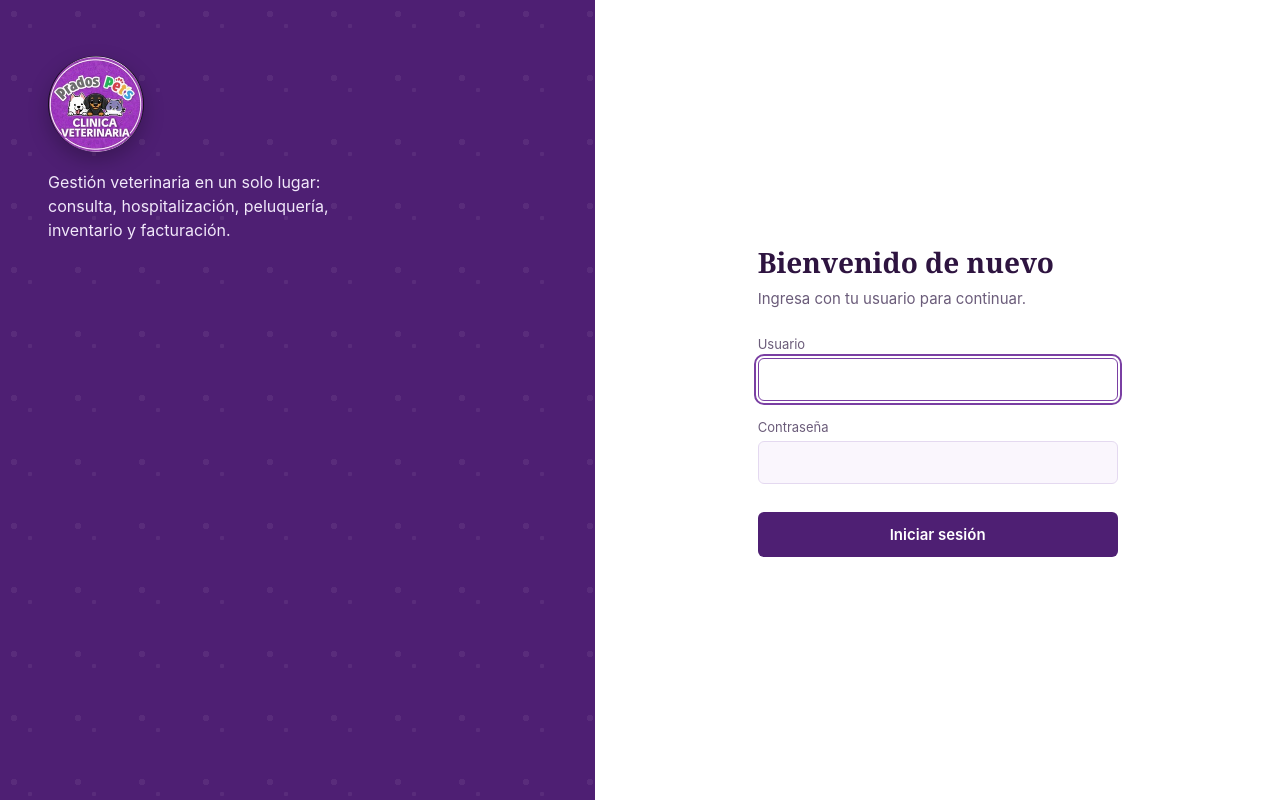
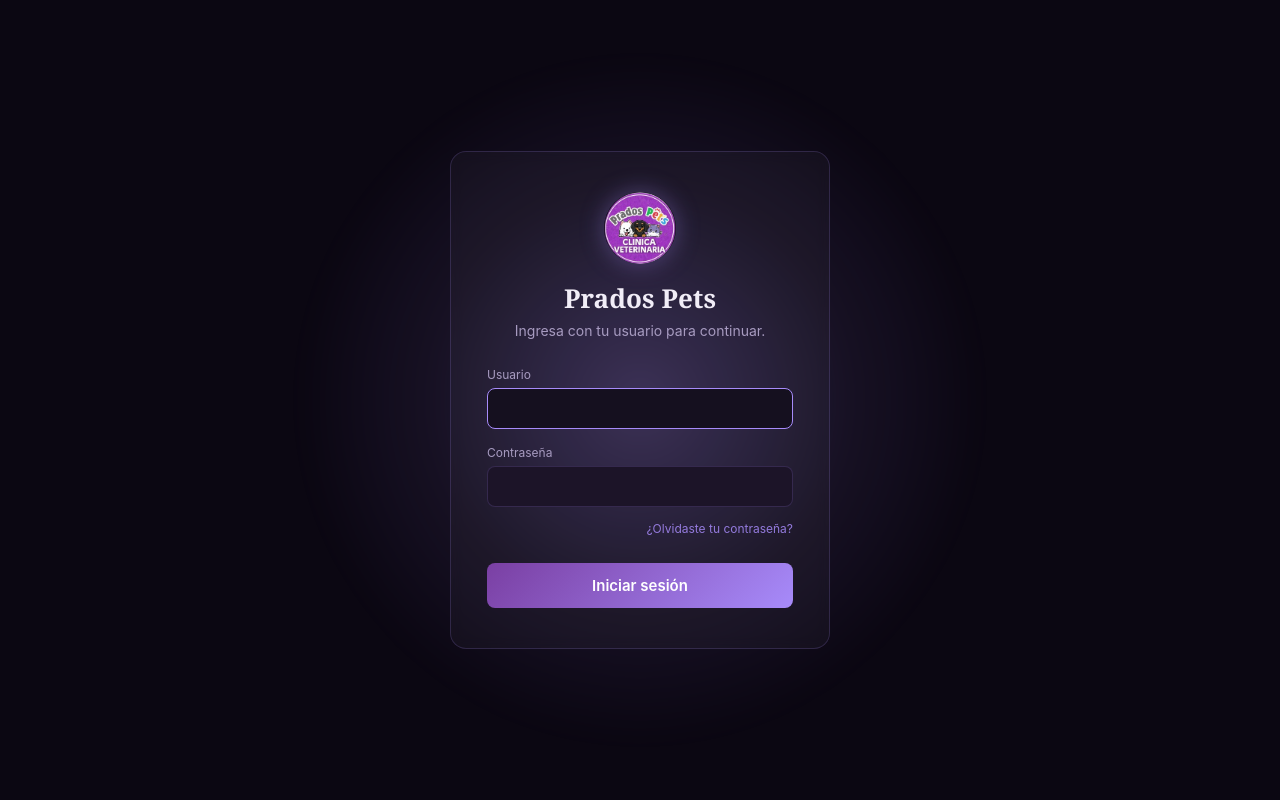
Before and after one commit to Cruz-Fernando/prados-pets, a Django app: page /login/ in a window 1280 px wide. Run offline with Django 5.2, Linux system fonts and the light colour scheme.

Commit message:
Aceptacion de la HU03-Camilo y Pacheco
* style(login): rediseño negro + morado ligero, tarjeta centrada con logo sobre el título, enlace de recuperar contraseña (solo interfaz)

* style: extender el tema oscuro (negro + morado ligero) a toda la app — topbar, panel, directorio, usuarios y roles comparten los mismos tokens de color que el login

* feat(HU03): implementacion completa de registro de dueno y navegacion del panel

* feat(HU03): adicion de validacion de telefono duplicado y manejo de mensajes de error

* Correcion de Bugs HU03

---------

Co-authored-by: Daniel Alejandro <danielalejandropv@ufps.edu.co>

```diff
--- /dev/null
+++ b/apps/directorio/urls.py
@@ -0,0 +1,6 @@
+from django.urls import path
+from . import views
+
+urlpatterns = [
+    path('registrar-dueno/', views.registrar_dueno, name='registrar_dueno'),
+]
--- a/config/urls.py
+++ b/config/urls.py
@@ -9,4 +9,5 @@ urlpatterns = [
     path('admin/', admin.site.urls),
     path('', RedirectView.as_view(pattern_name='usuarios:dashboard'), name='home'),
     path('', include('apps.usuarios.urls')),
+    path('directorio/', include('apps.directorio.urls')),
 ]
--- a/static/css/styles.css
+++ b/static/css/styles.css
@@ -1,26 +1,30 @@
 /* ============================================================
    Prados Pets — sistema de diseño base
-   Paleta: morado (marca) + blanco. Sin grises SaaS genéricos,
-   sin sombras difusas repetidas, sin mayúsculas por defecto.
+   Tema oscuro: negro + morado ligero. Consistente en toda la app
+   (login, panel, directorio, usuarios, roles).
    ============================================================ */
 
 :root {
-  --purple-900: #2E1440;   /* texto sobre fondo claro, superficies muy oscuras */
-  --purple-700: #4E1F73;   /* marca primaria: panel, botones */
-  --purple-600: #5E2C86;   /* hover de botones */
-  --purple-500: #7A3FA3;   /* acentos, enlaces */
-  --purple-100: #F1E8FA;   /* fondo suave */
-  --purple-050: #FAF6FD;   /* fondo de página */
+  --bg: #0B0712;              /* fondo de página */
+  --surface: #15101F;         /* topbar, tarjetas, tablas */
+  --surface-alt: #1C1428;     /* encabezado de tabla, inputs */
+  --text: #F1EDF7;            /* texto principal */
+  --text-muted: #A79BC0;      /* texto secundario */
+  --border: rgba(167, 139, 250, 0.18);
+  --accent: #A78BFA;          /* morado ligero: acentos, enlaces, foco */
+  --accent-strong: #7A3FA3;   /* morado base de botones */
+  --accent-strong-hover: #8B5CF6;
   --white: #FFFFFF;
-  --ink: #2B1F38;          /* texto principal, no negro puro */
-  --ink-muted: #6B5C7A;    /* texto secundario */
-  --border: #E4D9F0;
-  --error: #A13B5C;
+  --error: #F5A9BE;
+  --error-bg: rgba(161, 59, 92, 0.18);
+  --error-border: rgba(161, 59, 92, 0.4);
+  --success: #86EFAC;
+  --success-bg: rgba(34, 197, 94, 0.15);
 
   --font-display: Georgia, 'Iowan Old Style', 'Palatino Linotype', 'Times New Roman', serif;
   --font-ui: -apple-system, BlinkMacSystemFont, 'Segoe UI', Roboto, 'Helvetica Neue', Arial, sans-serif;
 
-  --radius: 6px;
+  --radius: 8px;
 }
 
 * { box-sizing: border-box; }
@@ -30,14 +34,14 @@ html, body {
   padding: 0;
   min-height: 100%;
   font-family: var(--font-ui);
-  color: var(--ink);
-  background: var(--purple-050);
+  color: var(--text);
+  background: var(--bg);
 }
 
-a { color: var(--purple-600); }
+a { color: var(--accent); }
 
 :focus-visible {
-  outline: 2px solid var(--purple-500);
+  outline: 2px solid var(--accent);
   outline-offset: 2px;
 }
 
@@ -46,157 +50,146 @@ button {
   cursor: pointer;
 }
 
-/* ---------- Pantalla de login (split screen asimétrico) ---------- */
+/* ---------- Login (tarjeta centrada con resplandor) ---------- */
 
-.auth-screen {
-  display: grid;
-  grid-template-columns: 1fr 1.15fr;
+.auth-screen--dark {
   min-height: 100vh;
-}
-
-.auth-brand {
-  position: relative;
-  background: var(--purple-700);
-  color: var(--white);
-  padding: 56px 48px;
-  display: flex;
-  flex-direction: column;
-  justify-content: space-between;
-  overflow: hidden;
-}
-
-.auth-brand__inner {
-  position: relative;
-  z-index: 1;
-}
-
-.auth-brand__logo {
-  display: block;
-  width: 96px;
-  height: 96px;
-  border-radius: 50%;
-  box-shadow: 0 8px 20px rgba(0, 0, 0, 0.25);
-}
-
-.auth-brand__tagline {
-  margin-top: 18px;
-  max-width: 30ch;
-  font-size: 16px;
-  line-height: 1.5;
-  color: var(--purple-100);
-}
-
-/* Textura de fondo tipo huellas, hecha con gradientes, sin imagen */
-.auth-brand__pattern {
-  position: absolute;
-  inset: 0;
-  background-image:
-    radial-gradient(circle at 14px 14px, rgba(255,255,255,0.10) 3px, transparent 3.5px),
-    radial-gradient(circle at 30px 26px, rgba(255,255,255,0.10) 2px, transparent 2.5px);
-  background-size: 64px 64px;
-  opacity: 0.6;
-}
-
-.auth-form-panel {
-  background: var(--white);
   display: flex;
   align-items: center;
   justify-content: center;
-  padding: 32px;
+  background: var(--bg);
+  position: relative;
+  overflow: hidden;
+  padding: 24px;
 }
 
-.auth-form {
-  width: 100%;
-  max-width: 360px;
+.auth-glow {
+  position: absolute;
+  width: 700px;
+  height: 700px;
+  background: radial-gradient(circle, rgba(167, 139, 250, 0.28) 0%, rgba(167, 139, 250, 0.08) 42%, transparent 70%);
+  filter: blur(10px);
+  pointer-events: none;
 }
 
-.auth-form h1 {
-  font-family: var(--font-display);
-  font-size: 28px;
-  margin: 0 0 8px;
-  color: var(--purple-900);
+.auth-card {
+  position: relative;
+  z-index: 1;
+  width: 100%;
+  max-width: 380px;
+  background: rgba(255, 255, 255, 0.03);
+  border: 1px solid var(--border);
+  border-radius: 16px;
+  padding: 40px 36px;
+  text-align: center;
+  backdrop-filter: blur(6px);
 }
 
-.auth-form__hint {
-  margin: 0 0 28px;
-  color: var(--ink-muted);
-  font-size: 15px;
+.auth-card__logo {
+  width: 72px;
+  height: 72px;
+  border-radius: 50%;
+  margin: 0 auto 16px;
+  display: block;
+  box-shadow: 0 0 24px rgba(167, 139, 250, 0.35);
 }
 
-.auth-form__error {
-  background: #FBEAF0;
-  border: 1px solid #E9C3D4;
+.auth-card__title {
+  font-family: var(--font-display);
+  font-size: 26px;
+  color: var(--text);
+  margin: 0 0 6px;
+}
+
+.auth-card__subtitle {
+  color: var(--text-muted);
+  font-size: 14px;
+  margin: 0 0 28px;
+}
+
+.auth-card__error {
+  background: var(--error-bg);
+  border: 1px solid var(--error-border);
   color: var(--error);
   padding: 10px 12px;
   border-radius: var(--radius);
-  font-size: 14px;
+  font-size: 13px;
   margin-bottom: 20px;
 }
 
-.auth-form form {
+.auth-card__form {
   display: flex;
   flex-direction: column;
+  text-align: left;
 }
 
-.auth-form label {
-  font-size: 13px;
-  color: var(--ink-muted);
-  margin-bottom: 6px;
-  margin-top: 18px;
+.auth-card__form label {
+  font-size: 12px;
+  color: var(--text-muted);
+  margin: 16px 0 6px;
 }
 
-.auth-form label:first-of-type { margin-top: 0; }
+.auth-card__form label:first-of-type {
+  margin-top: 0;
+}
 
-.auth-form input[type="text"],
-.auth-form input[type="password"] {
+.auth-card__form input {
+  background: var(--surface-alt);
   border: 1px solid var(--border);
   border-radius: var(--radius);
   padding: 11px 12px;
-  font-size: 15px;
+  font-size: 14px;
+  color: var(--text);
   font-family: var(--font-ui);
-  color: var(--ink);
-  background: var(--purple-050);
 }
 
-.auth-form input[type="text"]:focus,
-.auth-form input[type="password"]:focus {
-  border-color: var(--purple-500);
-  background: var(--white);
+.auth-card__form input:focus {
+  outline: none;
+  border-color: var(--accent);
+  background: var(--surface);
 }
 
-.auth-form button[type="submit"] {
-  margin-top: 28px;
-  background: var(--purple-700);
+.auth-card__forgot {
+  text-align: right;
+  margin-top: 10px;
+}
+
+.auth-card__forgot-link {
+  color: var(--accent);
+  font-size: 12px;
+  text-decoration: none;
+  opacity: 0.85;
+}
+
+.auth-card__forgot-link:hover {
+  text-decoration: underline;
+}
+
+.auth-card__submit {
+  margin-top: 26px;
+  background: linear-gradient(135deg, var(--accent-strong), var(--accent));
   color: var(--white);
   border: none;
   border-radius: var(--radius);
   padding: 13px 16px;
   font-size: 15px;
   font-weight: 600;
-  transition: background 0.15s ease;
+  cursor: pointer;
+  transition: opacity 0.15s ease;
 }
 
-.auth-form button[type="submit"]:hover {
-  background: var(--purple-600);
+.auth-card__submit:hover {
+  opacity: 0.9;
 }
 
-@media (max-width: 760px) {
-  .auth-screen {
-    grid-template-columns: 1fr;
-  }
-  .auth-brand {
-    padding: 36px 28px;
-    min-height: 200px;
-  }
-  .auth-form-panel {
-    padding: 36px 24px;
-  }
+@media (max-width: 480px) {
+  .auth-card { padding: 32px 24px; }
 }
 
 /* ---------- Panel / dashboard tras iniciar sesión ---------- */
 
 .app-topbar {
-  background: var(--white);
+  background: var(--surface);
   border-bottom: 1px solid var(--border);
   padding: 16px 32px;
   display: flex;
--- a/templates/usuarios/dashboard.html
+++ b/templates/usuarios/dashboard.html
@@ -18,10 +18,11 @@
     {% endif %}
 
     <div class="app-content__grid">
-      <a href="/admin/directorio/dueno/" class="app-card">
+      <a href="/directorio/registrar-dueno/" class="app-card">
         <h2>Directorio</h2>
         <p>Dueños y mascotas registradas.</p>
       </a>
+
       {% if es_administrador %}
       <a href="{% url 'usuarios:usuarios_lista' %}" class="app-card">
         <h2>Usuarios y roles</h2>
@@ -33,10 +34,12 @@
         <p>Solo el administrador puede gestionar este módulo.</p>
       </div>
       {% endif %}
+
       <div class="app-card app-card--disabled">
         <h2>Agendamiento</h2>
         <p>Disponible en el Sprint 2.</p>
       </div>
+
       <div class="app-card app-card--disabled">
         <h2>Consulta y hospitalización</h2>
         <p>Disponible en el Sprint 3.</p>
--- a/templates/usuarios/login.html
+++ b/templates/usuarios/login.html
@@ -2,26 +2,20 @@
 {% load static %}
 {% block title %}Iniciar sesión · Prados Pets{% endblock %}
 {% block body %}
-<div class="auth-screen">
-  <aside class="auth-brand">
-    <div class="auth-brand__inner">
-      <img src="{% static 'img/Logo_PradosPets.png' %}" alt="Prados Pets" class="auth-brand__logo">
-      <p class="auth-brand__tagline">Gestión veterinaria en un solo lugar: consulta, hospitalización, peluquería, inventario y facturación.</p>
-    </div>
-    <div class="auth-brand__pattern" aria-hidden="true"></div>
-  </aside>
-
-  <main class="auth-form-panel">
-    <div class="auth-form">
-      <h1>Bienvenido de nuevo</h1>
-      <p class="auth-form__hint">Ingresa con tu usuario para continuar.</p>
+<div class="auth-screen--dark">
+  <div class="auth-glow" aria-hidden="true"></div>
+  <div class="auth-card">
+    <img src="{% static 'img/Logo_PradosPets.png' %}" alt="Prados Pets" class="auth-card__logo">
+    <h1 class="auth-card__title">Prados Pets</h1>
+    <p class="auth-card__subtitle">Ingresa con tu usuario para continuar.</p>
 
     {% if form.errors %}
-        <p class="auth-form__error">Usuario o contraseña incorrectos. Intenta de nuevo.</p>
+      <p class="auth-card__error">Usuario o contraseña incorrectos. Intenta de nuevo.</p>
     {% endif %}
 
-      <form method="post">
+    <form method="post" class="auth-card__form">
       {% csrf_token %}
+
       <label for="id_username">Usuario</label>
       <input type="text" name="username" id="id_username" autofocus required>
 
@@ -29,9 +23,14 @@
       <input type="password" name="password" id="id_password" required>
 
       <input type="hidden" name="next" value="{{ next }}">
-        <button type="submit">Iniciar sesión</button>
+
+      <div class="auth-card__forgot">
+        {# Solo interfaz por ahora — la funcionalidad de recuperar contraseña todavía no está implementada. #}
+        <a href="#" class="auth-card__forgot-link" onclick="return false;" title="Próximamente">¿Olvidaste tu contraseña?</a>
+      </div>
+
+      <button type="submit" class="auth-card__submit">Iniciar sesión</button>
     </form>
   </div>
-  </main>
 </div>
 {% endblock %}
```
Also changed, not shown: other parts of static/css/styles.css (+62 -43 lines), apps/directorio/views.py (+34 -2 lines), templates/directorio/dueno_form.html (added, +37 -0 lines). Lines whose indentation alone changed are shown as unchanged.
